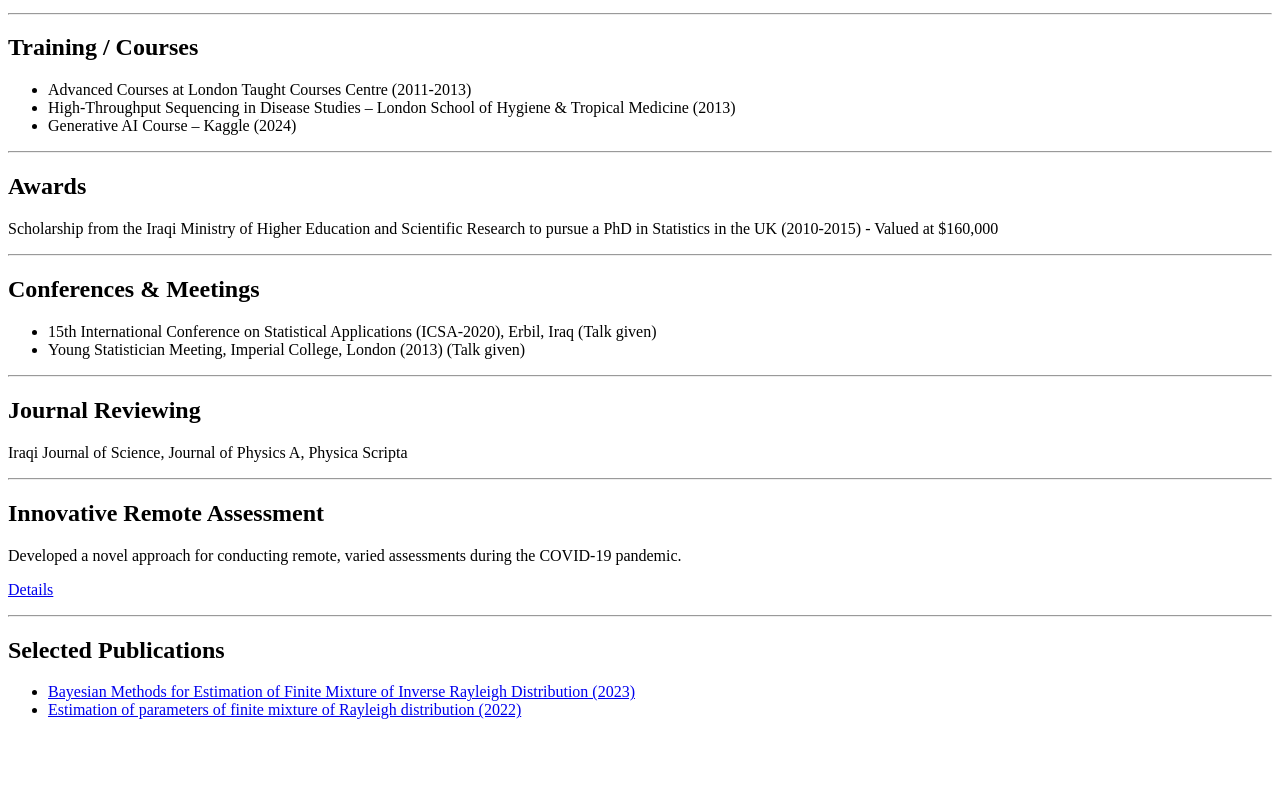
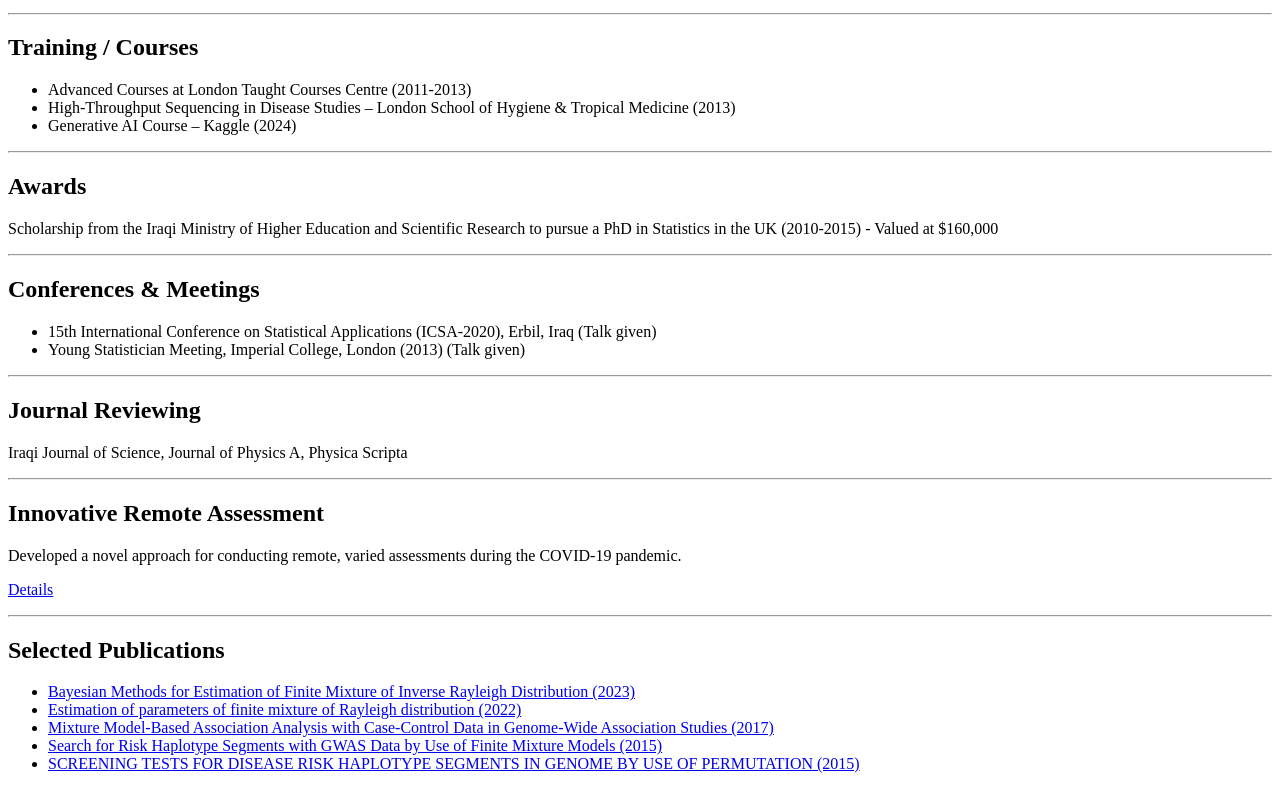
Before and after one commit to Fadhaa/Fadhaa.github.io, a plain HTML site: page index.html in a window 1280 px wide. Shown: the part 1637-2426 px from the top of the page. Before the commit the page ends 2372 px from the top, so only its background shows below. Drawn offline with Linux system fonts and the light colour scheme.

Commit message:
Update index.html

```diff
--- a/index.html
+++ b/index.html
@@ -122,6 +122,9 @@
         <ul>
             <li><a href="https://doi.org/10.1155/2023/2912584">Bayesian Methods for Estimation of Finite Mixture of Inverse Rayleigh Distribution (2023)</a></li>
             <li><a href="https://doi.org/10.1155/2022/7596449">Estimation of parameters of finite mixture of Rayleigh distribution (2022)</a></li>
+            <li><a href="https://doi.org/10.1515/sagmb-2016-0022">Mixture Model-Based Association Analysis with Case-Control Data in Genome-Wide Association Studies (2017)</a></li>
+            <li><a href="http://dx.doi.org/10.4310/SII.2016.v9.n3.a2">Search for Risk Haplotype Segments with GWAS Data by Use of Finite Mixture Models (2015)</a></li>
+            <li><a href="https://sysmath.cjoe.ac.cn/jweb_xtkxysx/EN/10.12341/jssms12681">SCREENING TESTS FOR DISEASE RISK HAPLOTYPE SEGMENTS IN GENOME BY USE OF PERMUTATION (2015)</a></li>
         </ul>
     </section>
 </body>
```
